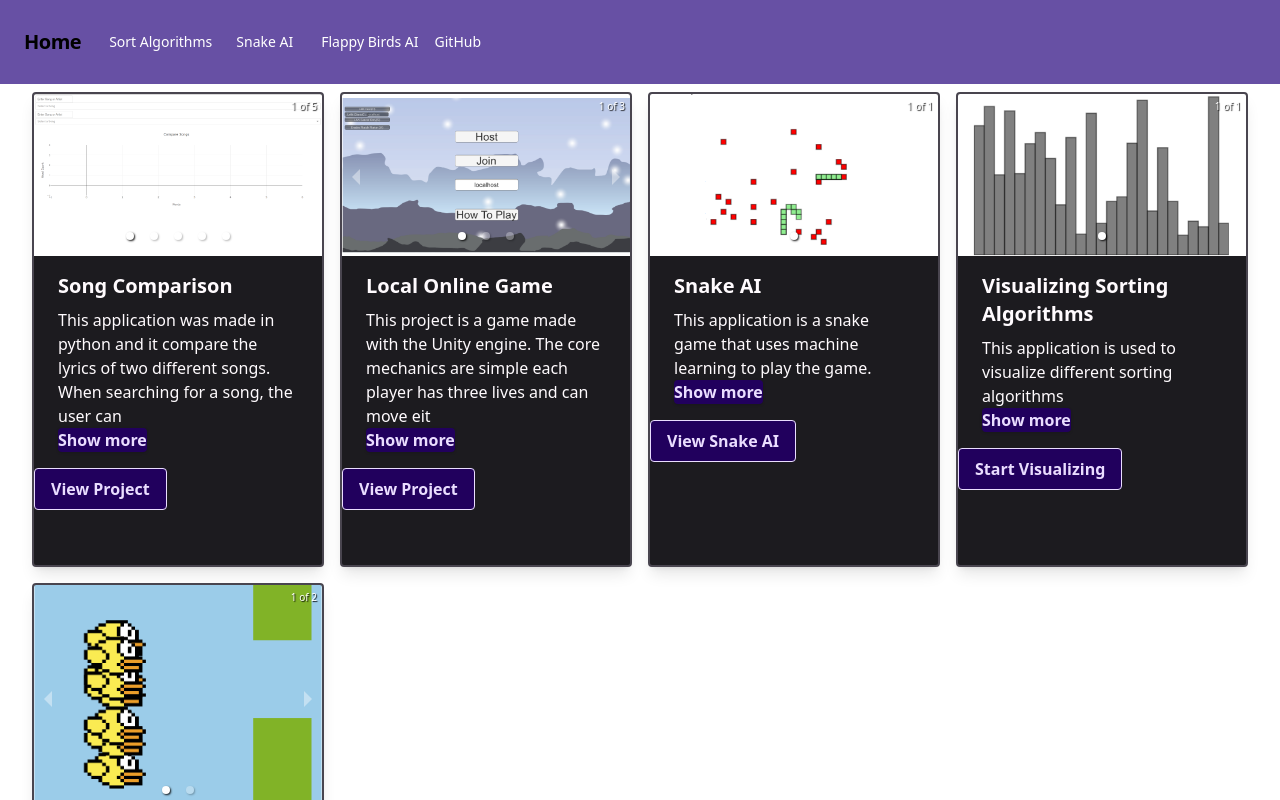
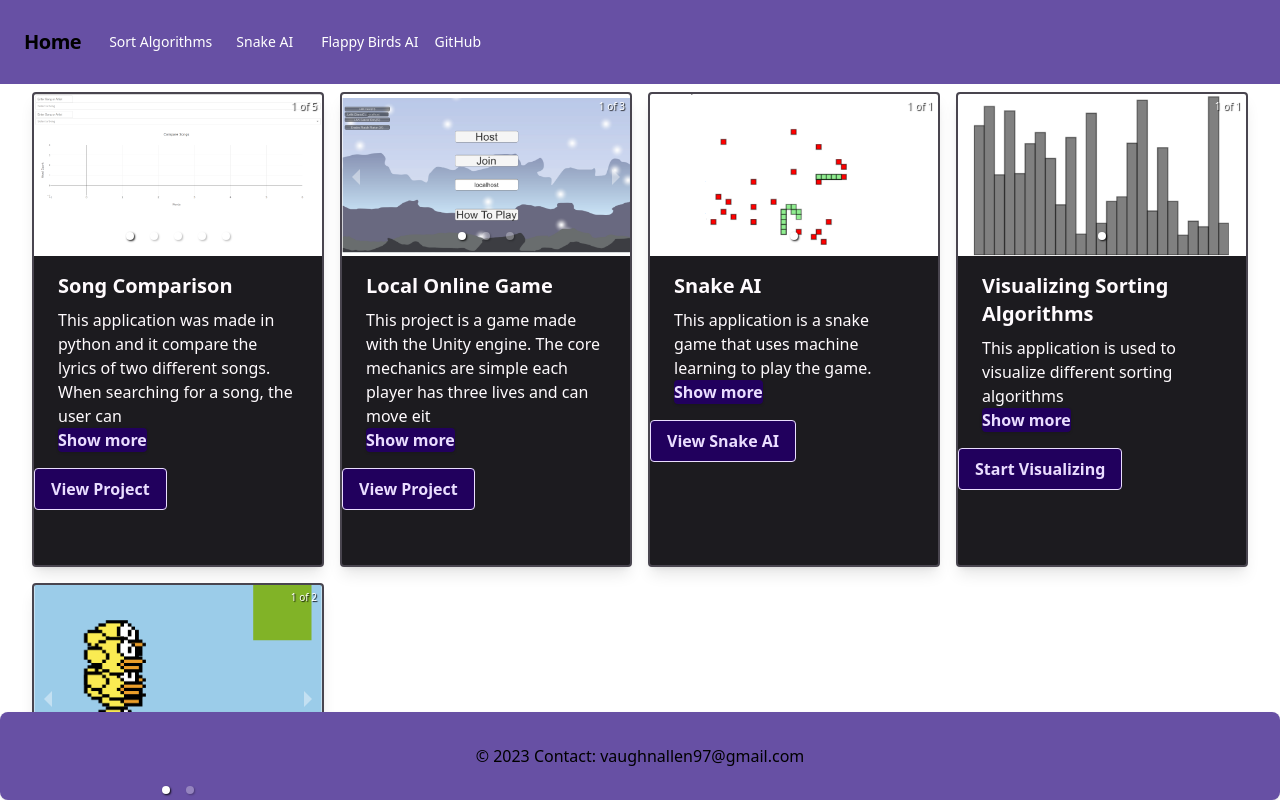
Before and after one commit to vallen97/personal-portfolio-tailwind, a Next.js app: page / in a window 1280 px wide. Built offline with nearby package versions, Linux system fonts and the light colour scheme.

Commit message:
Fixed Footer
Fixed footer position

```diff
--- a/app/layout.tsx
+++ b/app/layout.tsx
@@ -29,15 +29,16 @@ export default function RootLayout({
       </Head>
 
       <body
-        className="h-screen bg-materialUI-LightOnPrimary dark:bg-materialUI-DarkOnPrimary"
-        style={{ height: "100%" }}
+        className="flex flex-col h-screen justify-between bg-materialUI-LightOnPrimary dark:bg-materialUI-DarkOnPrimary"
+        style={{ height: "-webkit-fill-available" }}
       >
         <Navbar />
-        <div className="py-2 bg-materialUI-LightOnPrimary dark:bg-materialUI-DarkOnPrimary ">
+        <div className="py-2 mb-auto bg-materialUI-LightOnPrimary dark:bg-materialUI-DarkOnPrimary ">
           {children}
         </div>
+        {/* <div className="   bg-blue-500">footer</div> */}
+        <Footer />
       </body>
-      <Footer />
     </html>
   );
 }
--- a/app/output.css
+++ b/app/output.css
@@ -513,8 +513,21 @@ video {
   --tw-backdrop-sepia:  ;
 }
 
+.absolute {
+  position: absolute;
+}
+
 .relative {
   position: relative;
+}
+
+.inset-x-0 {
+  left: 0px;
+  right: 0px;
+}
+
+.bottom-0 {
+  bottom: 0px;
 }
 
 .col-span-1 {
@@ -563,6 +576,10 @@ video {
 
 .mr-4 {
   margin-right: 1rem;
+}
+
+.mb-auto {
+  margin-bottom: auto;
 }
 
 .block {
@@ -758,9 +775,9 @@ video {
   background-color: rgb(33 0 93 / var(--tw-bg-opacity)) !important;
 }
 
-.bg-materialUI-LightOnSecondary {
+.bg-materialUI-LightOnBackground {
   --tw-bg-opacity: 1;
-  background-color: rgb(255 255 255 / var(--tw-bg-opacity));
+  background-color: rgb(28 27 31 / var(--tw-bg-opacity));
 }
 
 .\!bg-materialUI-LightTertiary {
@@ -771,11 +788,6 @@ video {
 .bg-materialUI-LightPrimary {
   --tw-bg-opacity: 1;
   background-color: rgb(103 80 164 / var(--tw-bg-opacity));
-}
-
-.bg-materialUI-LightOnBackground {
-  --tw-bg-opacity: 1;
-  background-color: rgb(28 27 31 / var(--tw-bg-opacity));
 }
 
 .bg-opacity-20 {
@@ -927,9 +939,9 @@ video {
   color: rgb(33 0 93 / var(--tw-text-opacity));
 }
 
-.text-materialUI-LightSecondary {
+.text-materialUI-LightBackground {
   --tw-text-opacity: 1;
-  color: rgb(98 91 113 / var(--tw-text-opacity));
+  color: rgb(255 251 254 / var(--tw-text-opacity));
 }
 
 .text-materialUI-LightOnTertiary {
@@ -937,14 +949,14 @@ video {
   color: rgb(255 255 255 / var(--tw-text-opacity));
 }
 
+.text-materialUI-LightSecondary {
+  --tw-text-opacity: 1;
+  color: rgb(98 91 113 / var(--tw-text-opacity));
+}
+
 .text-materialUI-LightOnPrimary {
   --tw-text-opacity: 1;
   color: rgb(255 255 255 / var(--tw-text-opacity));
-}
-
-.text-materialUI-LightBackground {
-  --tw-text-opacity: 1;
-  color: rgb(255 251 254 / var(--tw-text-opacity));
 }
 
 .opacity-0 {
@@ -1154,19 +1166,14 @@ a {
   background-color: rgb(79 55 139 / var(--tw-bg-opacity));
 }
 
-.dark .dark\:bg-materialUI-DarkOnSecondary {
+.dark .dark\:bg-materialUI-DarkOnBackground {
   --tw-bg-opacity: 1;
-  background-color: rgb(51 45 65 / var(--tw-bg-opacity));
+  background-color: rgb(230 225 229 / var(--tw-bg-opacity));
 }
 
 .dark .dark\:bg-materialUI-DarkOnPrimaryContainer {
   --tw-bg-opacity: 1;
   background-color: rgb(234 221 255 / var(--tw-bg-opacity));
-}
-
-.dark .dark\:bg-materialUI-DarkOnBackground {
-  --tw-bg-opacity: 1;
-  background-color: rgb(230 225 229 / var(--tw-bg-opacity));
 }
 
 .dark .dark\:text-materialUI-DarkPrimaryContainer {
@@ -1179,9 +1186,9 @@ a {
   color: rgb(234 221 255 / var(--tw-text-opacity));
 }
 
-.dark .dark\:text-materialUI-DarkSecondary {
+.dark .dark\:text-materialUI-DarkBackground {
   --tw-text-opacity: 1;
-  color: rgb(204 194 220 / var(--tw-text-opacity));
+  color: rgb(28 27 31 / var(--tw-text-opacity));
 }
 
 .dark .dark\:text-materialUI-DarkOnTertiary {
@@ -1189,14 +1196,14 @@ a {
   color: rgb(73 37 50 / var(--tw-text-opacity));
 }
 
+.dark .dark\:text-materialUI-DarkSecondary {
+  --tw-text-opacity: 1;
+  color: rgb(204 194 220 / var(--tw-text-opacity));
+}
+
 .dark .dark\:text-materialUI-DarkOnPrimary {
   --tw-text-opacity: 1;
   color: rgb(56 30 114 / var(--tw-text-opacity));
-}
-
-.dark .dark\:text-materialUI-DarkBackground {
-  --tw-text-opacity: 1;
-  color: rgb(28 27 31 / var(--tw-text-opacity));
 }
 
 .dark .dark\:hover\:text-materialUI-DarkTertiary:hover {
--- a/src/componets/footer.tsx
+++ b/src/componets/footer.tsx
@@ -6,7 +6,7 @@ export const Footer: React.FC<footerProps> = ({}) => {
   return (
     <>
       <div
-        className="grid  place-items-center py-8 bg-materialUI-LightPrimary dark:bg-materialUI-DarkOnPrimaryContainer rounded-lg shadow
+        className="absolute inset-x-0 bottom-0 grid place-items-center py-8 bg-materialUI-LightPrimary dark:bg-materialUI-DarkOnPrimaryContainer rounded-lg shadow
        align-middle hover:text-materialUI-LightOnSecondary dark:hover:text-materialUI-DarkTertiary"
       >
         © 2023 Contact: vaughnallen97@gmail.com
```
